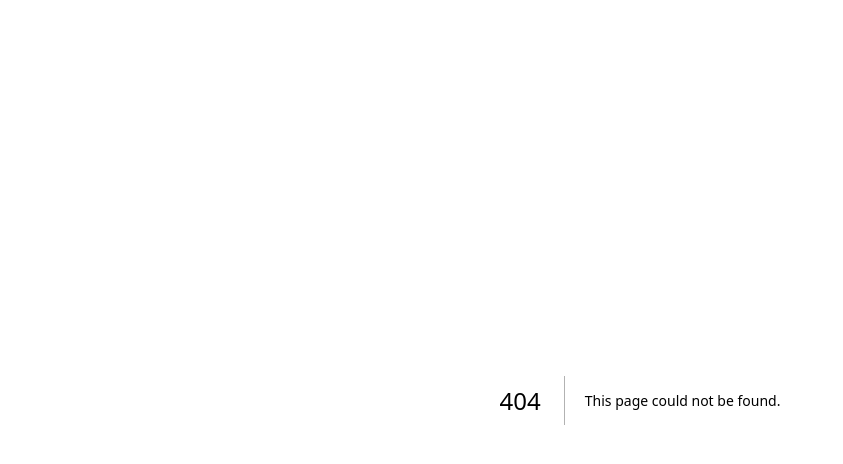
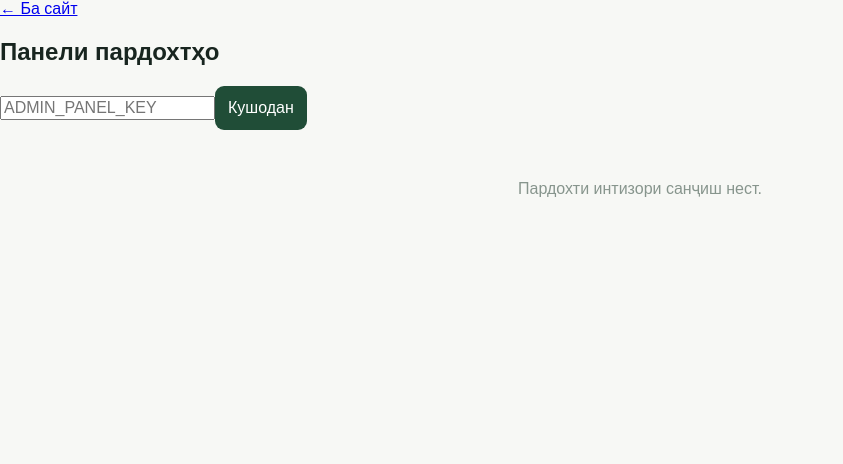
Before and after one commit to 4oltovi/magoza, a Next.js app: page /admin in a window 1280 px wide. Before the commit this address had no page. Shown: the top 464 px of the page, without its empty margins (0-843 px from the left). Built offline with nearby package versions, Linux system fonts and the light colour scheme.

Commit message:
Add admin payment review dashboard

```diff
--- /dev/null
+++ b/app/admin/page.tsx
@@ -0,0 +1,12 @@
+"use client";
+
+import { useState } from "react";
+
+type Payment = { id: string; amount: string; status: string; receiptName?: string; receiptMime?: string; receiptData?: string; order: { orderNumber: string; buyerName: string; buyerPhone: string; total: string; deliveryAddress: string; createdAt: string } };
+
+export default function AdminPage() {
+  const [key, setKey] = useState(""); const [payments, setPayments] = useState<Payment[]>([]); const [message, setMessage] = useState(""); const [selected, setSelected] = useState<Payment | null>(null);
+  async function load() { const response = await fetch("/api/admin/payments", { headers: { "x-admin-key": key } }); const data = await response.json(); if (!response.ok) return setMessage(data.error ?? "Дастрасӣ манъ аст."); setPayments(data.payments); setMessage(""); }
+  async function decide(paymentId: string, decision: "APPROVED" | "REJECTED") { const response = await fetch("/api/admin/payments", { method: "POST", headers: { "Content-Type": "application/json", "x-admin-key": key }, body: JSON.stringify({ paymentId, decision }) }); const data = await response.json(); setMessage(data.error ?? (response.ok ? "Қарор сабт шуд." : "Хато рӯй дод.")); if (response.ok) { setSelected(null); load(); } }
+  return <main className="simplePage"><section className="adminCard"><a href="/">← Ба сайт</a><h1>Панели пардохтҳо</h1><div className="adminLogin"><input type="password" placeholder="ADMIN_PANEL_KEY" value={key} onChange={(e) => setKey(e.target.value)} /><button className="submit" onClick={load}>Кушодан</button></div>{message && <div className="message">{message}</div>}<div className="paymentList">{payments.map((payment) => <article className="paymentItem" key={payment.id}><div><b>{payment.order.orderNumber}</b><p>{payment.order.buyerName} · {payment.order.buyerPhone}</p><small>{payment.amount} сомонӣ · {payment.receiptName ?? "бе расид"}</small></div><div className="actions"><button onClick={() => setSelected(payment)}>Дидани расид</button><button className="approve" onClick={() => decide(payment.id, "APPROVED")}>Тасдиқ</button><button className="reject" onClick={() => decide(payment.id, "REJECTED")}>Рад</button></div></article>)}{!payments.length && <div className="empty">Пардохти интизори санҷиш нест.</div>}</div>{selected && <div className="receiptModal" onClick={() => setSelected(null)}><div onClick={(e) => e.stopPropagation()}><button className="close" onClick={() => setSelected(null)}>×</button><h2>{selected.order.orderNumber}</h2>{selected.receiptMime === "application/pdf" ? <a href={selected.receiptData} target="_blank" rel="noreferrer">Кушодани PDF</a> : <img src={selected.receiptData} alt="Расиди пардохт" />}</div></div>}</section></main>;
+}
```
